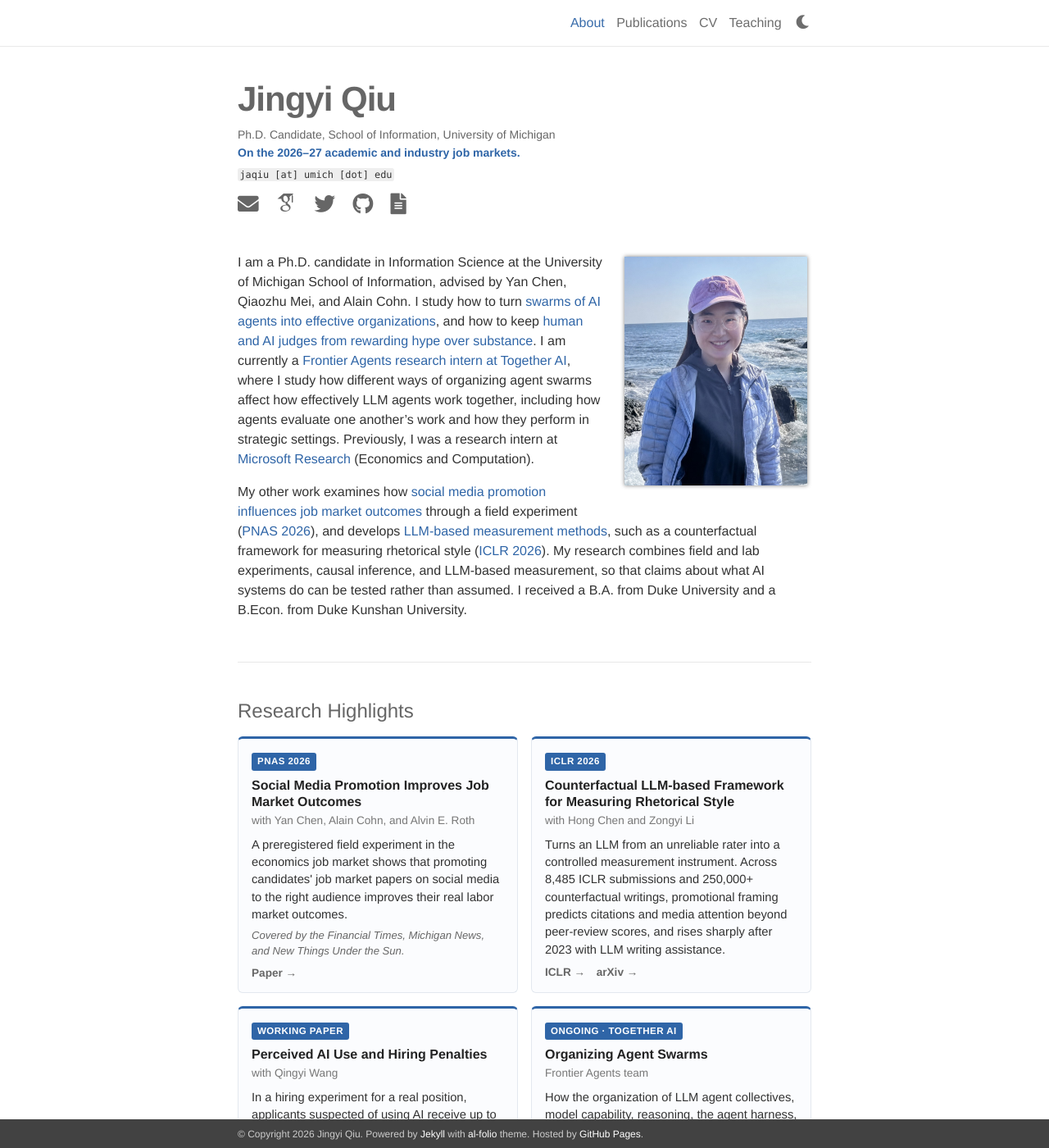
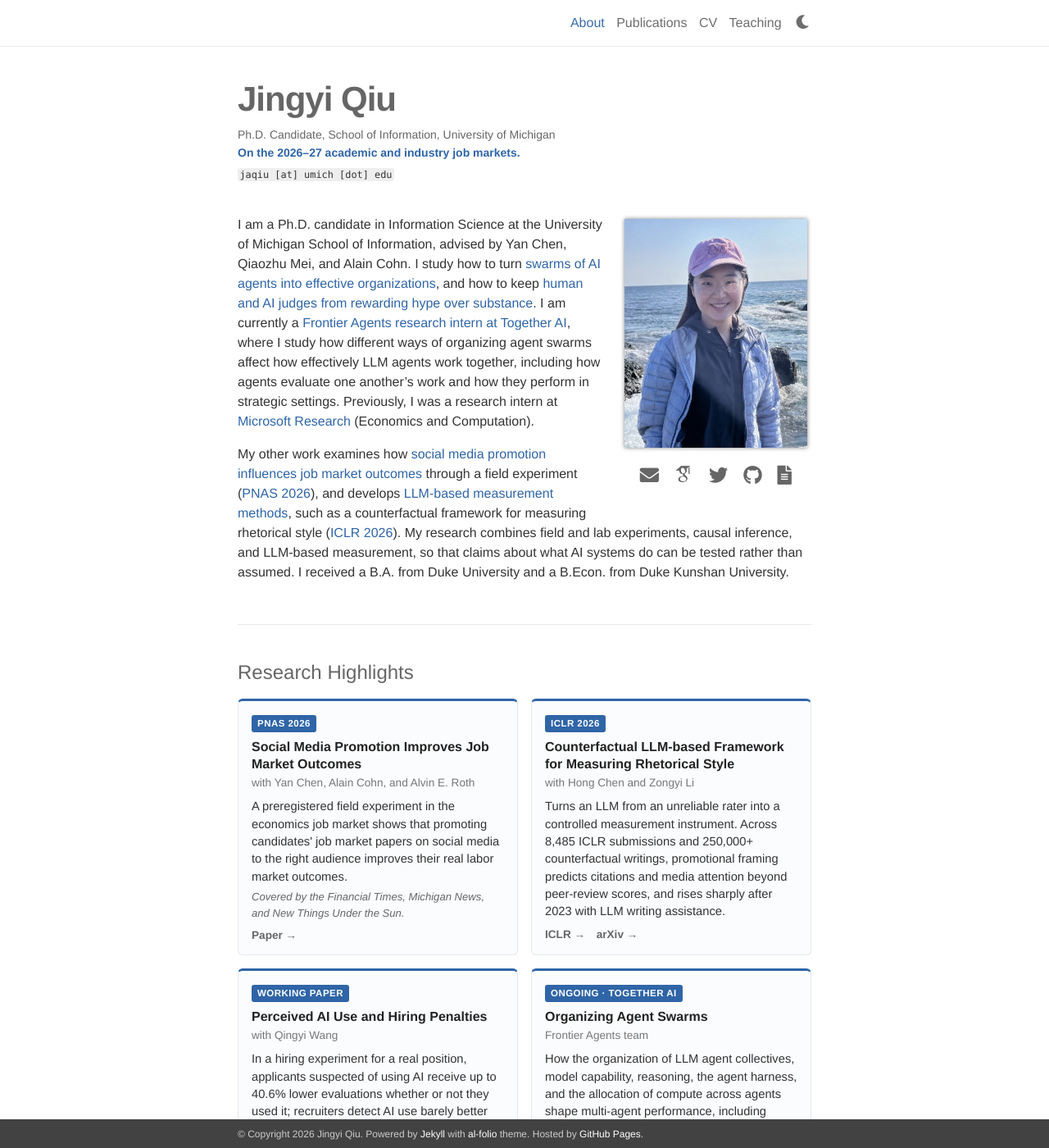
Before and after one commit to Jingyi-Qiu/Jingyi-Qiu.github.io, a Jekyll site: the page built from _pages/about.md, in a window 1280 px wide and 1400 px high. Shown: the whole window at 82% size. Built offline with Jekyll 4.4.1, drawn with Linux system fonts in a browser that asks for light colours; some web fonts are replaced.

Commit message:
Move social icons under the profile photo
Co-Authored-By: Claude Opus 5.5 <noreply@anthropic.com>
Claude-Session: https://claude.ai/code/session_01UnNrDQhXQVLdbS13m9sxuq

```diff
--- a/_layouts/about.html
+++ b/_layouts/about.html
@@ -16,13 +16,13 @@ layout: default
     </div>
     {% endif %}
     {% if page.talks_line %}<p class="talks-line">{{ page.talks_line }}</p>{% endif %}
-    {% if page.social %}{% include social.html %}{% endif %}
   </header>
 
   <article class="post-content about clearfix">
     {% if page.profile %}
     <div class="profile col one {{ page.profile.align }}">
       <img class="one" src="{{ page.profile.image | prepend: '/assets/img/' | relative_url }}" alt="Photo of {{ site.name }}" width="560" height="700">
+      {% if page.social %}{% include social.html %}{% endif %}
     </div>
     {% endif %}
 
--- a/assets/css/custom.css
+++ b/assets/css/custom.css
@@ -135,3 +135,8 @@ footer { box-sizing: border-box; }
 a.cred:hover { background: rgba(47,101,167,.12); text-decoration: none; color: #2f65a7; }
 .talks-line { font-size: 0.88em; color: #666; margin: 10px 0 0; }
 .bio p.lead { font-size: 1.28em; line-height: 1.45; color: #222; margin-bottom: 0.9em; }
+
+/* Social icons under the profile photo */
+.profile .social { border-top: 0; margin-top: 10px; padding-top: 0; text-align: center; }
+.profile .contacticon { display: flex; justify-content: space-evenly; align-items: center; font-size: 1.45rem; margin: 0; }
+.profile .contacticon a { margin: 0; }
```
